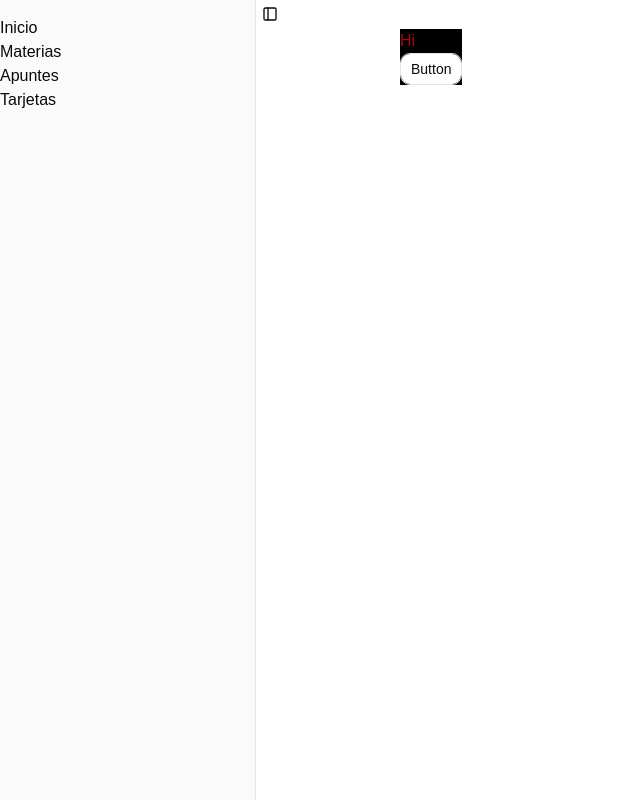
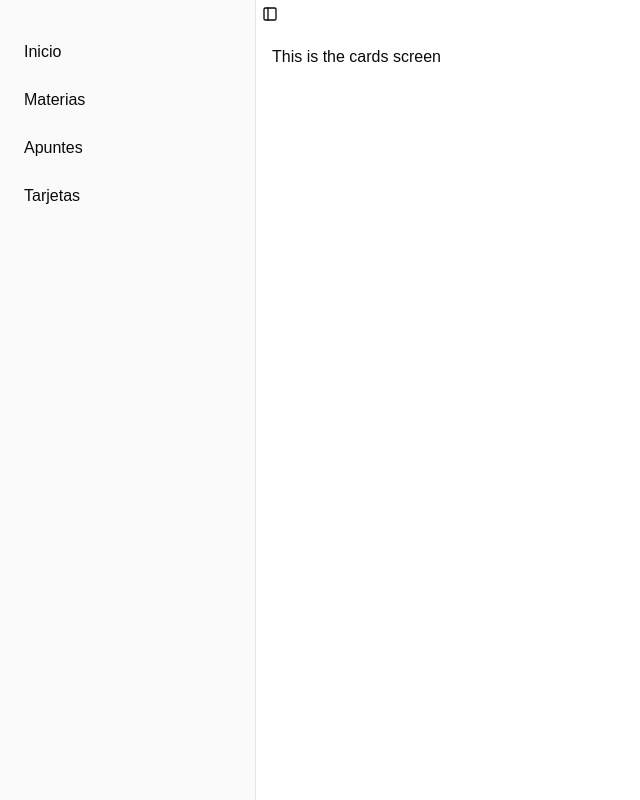
Before and after one commit to Tilajc/TP_Desarrollo_Software, a React (Vite) app: page /tarjetas in a window 1280 px wide. Shown: the whole page, without its empty margins (0-640 px from the left). Built offline with nearby package versions, Linux system fonts and the light colour scheme.

Commit message:
Install and Configure React Router Dom + Link the sidebar navigation

```diff
--- a/package.json
+++ b/package.json
@@ -18,6 +18,7 @@
     "radix-ui": "^1.4.3",
     "react": "^19.2.5",
     "react-dom": "^19.2.5",
+    "react-router-dom": "^7.15.0",
     "shadcn": "^4.5.0",
     "tailwind-merge": "^3.5.0",
     "tailwindcss": "^4.2.4",
--- a/src/App.jsx
+++ /dev/null
@@ -1,18 +0,0 @@
-import { Button } from './components/ui/button';
-
-function App() {
-  return (
-    <>
-      <div className="ml-36">
-        <section className="bg-black flex flex-col align-middle">
-          <h1 className="text-red-800">Hi</h1>
-          <div className="flex flex-wrap items-center gap-2 md:flex-row">
-            <Button variant="outline">Button</Button>
-          </div>
-        </section>
-      </div>
-    </>
-  );
-}
-
-export default App;
--- a/src/components/Layout.jsx
+++ b/src/Layout.jsx
@@ -1,14 +1,17 @@
+import { Outlet } from 'react-router-dom';
 import { SidebarProvider, SidebarTrigger } from '@/components/ui/sidebar';
 import { AppSidebar } from '@/components/app-sidebar';
 
-export default function Layout({ children }) {
+const Layout = () => {
   return (
     <SidebarProvider>
       <AppSidebar />
       <main>
         <SidebarTrigger />
-        {children}
+        <Outlet />
       </main>
     </SidebarProvider>
   );
-}
+};
+
+export default Layout;
--- a/src/components/app-sidebar.jsx
+++ b/src/components/app-sidebar.jsx
@@ -5,18 +5,41 @@ import {
   // SidebarGroup,
   SidebarHeader,
 } from '@/components/ui/sidebar';
+import { Link } from 'react-router-dom';
 
 export function AppSidebar() {
   return (
     <Sidebar>
       <SidebarHeader />
       <SidebarContent>
-        <nav>
-          <ul>
-            <li>Inicio</li>
-            <li>Materias</li>
-            <li>Apuntes</li>
-            <li>Tarjetas</li>
+        <nav className="p-4">
+          <ul className="flex flex-col gap-2">
+            <li>
+              <Link to="/" className="block p-2 hover:bg-accent rounded">
+                Inicio
+              </Link>
+            </li>
+            <li>
+              <Link
+                to="/materias"
+                className="block p-2 hover:bg-accent rounded"
+              >
+                Materias
+              </Link>
+            </li>
+            <li>
+              <Link to="/apuntes" className="block p-2 hover:bg-accent rounded">
+                Apuntes
+              </Link>
+            </li>
+            <li>
+              <Link
+                to="/tarjetas"
+                className="block p-2 hover:bg-accent rounded"
+              >
+                Tarjetas
+              </Link>
+            </li>
           </ul>
         </nav>
         {/* <SidebarGroup /> */}
--- a/src/main.jsx
+++ b/src/main.jsx
@@ -1,13 +1,40 @@
 import { StrictMode } from 'react';
 import { createRoot } from 'react-dom/client';
+import { createBrowserRouter, RouterProvider } from 'react-router-dom';
 import './index.css';
-import App from './App.jsx';
-import Layout from './components/layout';
+import Layout from './Layout';
+import Home from './pages/Home.jsx';
+import Subjects from './pages/Subjects.jsx';
+import Notes from './pages/Notes.jsx';
+import Cards from './pages/Cards.jsx';
+
+const router = createBrowserRouter([
+  {
+    path: '/',
+    element: <Layout />,
+    children: [
+      {
+        index: true,
+        element: <Home />,
+      },
+      {
+        path: '/materias',
+        element: <Subjects />,
+      },
+      {
+        path: '/apuntes',
+        element: <Notes />,
+      },
+      {
+        path: '/tarjetas',
+        element: <Cards />,
+      },
+    ],
+  },
+]);
 
 createRoot(document.getElementById('root')).render(
   <StrictMode>
-    <Layout>
-      <App />
-    </Layout>
+    <RouterProvider router={router} />
   </StrictMode>
 );
--- /dev/null
+++ b/src/pages/Cards.jsx
@@ -0,0 +1,9 @@
+function Cards() {
+  return (
+    <section className="flex flex-col align-middle m-4">
+      <h1 className="">This is the cards screen</h1>
+    </section>
+  );
+}
+
+export default Cards;
--- /dev/null
+++ b/src/pages/Home.jsx
@@ -0,0 +1,14 @@
+import { Button } from '../components/ui/button';
+
+function Home() {
+  return (
+    <section className=" flex flex-col align-middle m-4">
+      <h1 className="">This is the home screen</h1>
+      <div className="flex flex-wrap items-center gap-2 md:flex-row">
+        <Button variant="outline">Button</Button>
+      </div>
+    </section>
+  );
+}
+
+export default Home;
--- /dev/null
+++ b/src/pages/Notes.jsx
@@ -0,0 +1,9 @@
+function Notes() {
+  return (
+    <section className="flex flex-col align-middle m-4">
+      <h1 className="">This is the notes screen</h1>
+    </section>
+  );
+}
+
+export default Notes;
--- /dev/null
+++ b/src/pages/Subjects.jsx
@@ -0,0 +1,9 @@
+function Subjects() {
+  return (
+    <section className="flex flex-col align-middle m-4">
+      <h1 className="">This is the subjects screen</h1>
+    </section>
+  );
+}
+
+export default Subjects;
```
Also changed, not shown: 1 other file (tests, documents, lock files or other folders).
